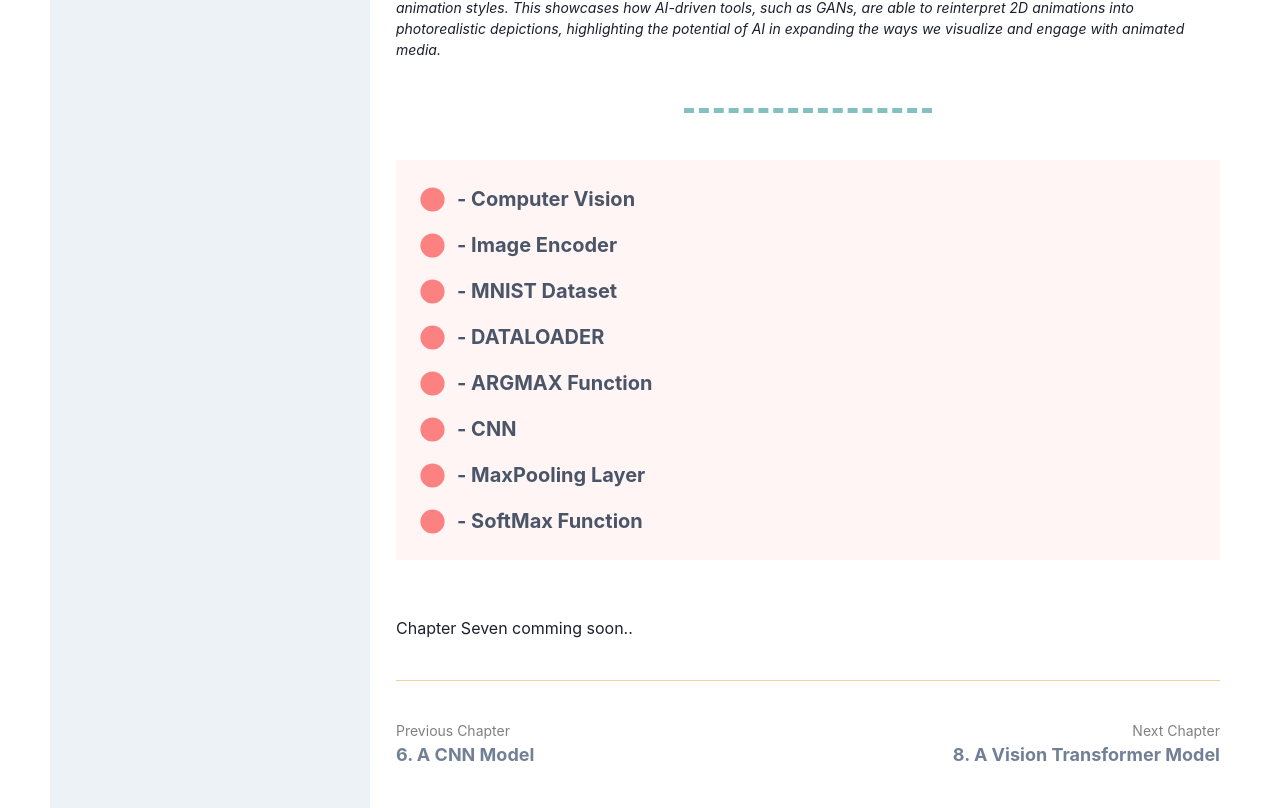
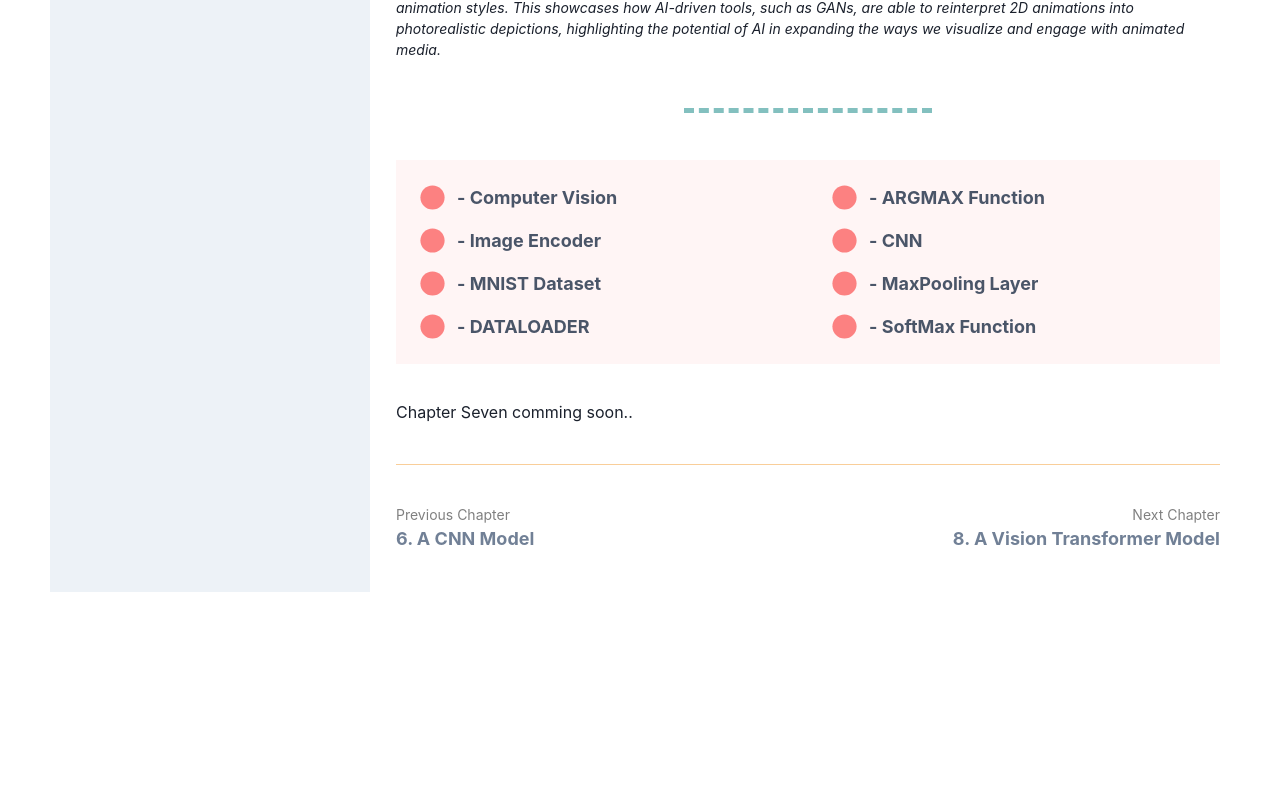
Before and after one commit to lqfeng2022/pytorch-hub, a React (Vite) app: page /the-maths-behind-three in a window 1280 px wide. Shown: the part 1020-1828 px from the top of the page. After the commit the page ends 1612 px from the top, so only its background shows below. Built offline with nearby package versions, Linux system fonts and the light colour scheme.

Commit message:
ChapterList rearrange

```diff
--- a/src/components/ChapterList.tsx
+++ b/src/components/ChapterList.tsx
@@ -7,7 +7,6 @@ interface Props {
   items: SectionItem[],
   descrip: Content[]
 }
-
 const ChapterList = ({ items, descrip }: Props) => {
   return (
     <Box py={5}>
--- a/src/components/ChapterListNine.tsx
+++ b/src/components/ChapterListTwo.tsx
@@ -1,26 +1,28 @@
 import { Box, List, ListItem, SimpleGrid, Stack, Text } from '@chakra-ui/react'
 import Lists from '../components/Lists'
-import covers from '../data/covers'
-import sectionList from '../data/sectionList'
+import Content from '../entities/content'
+import SectionItem from '../entities/sectionItem'
 
-const ChapterListNine = () => {
-  const cover = covers[9]
-  const { description: descript, items: lists } = sectionList[10]
-
+interface Props {
+  leftItems: SectionItem[],
+  rightItems: SectionItem[],
+  descrip: Content[]
+}
+const ChapterListTwo = ({leftItems, rightItems, descrip}: Props) => {
   return (
     <>
       <Box py={4} my={5} bg='red.50'>
         <SimpleGrid columns={{ sm: 1, md: 2 }} >
           <Box px={6} py={2} alignItems='center'>
             <List spacing={4}>
-              {lists.slice(0, 7).map((list) => <ListItem key={list.id}>
+              {leftItems.slice(0, 7).map((list) => <ListItem key={list.id}>
                 <Lists name={list.name}/>
               </ListItem>)}
             </List>
           </Box>
           <Box px={6} py={2} alignItems='center'>
             <List spacing={4}>
-              {lists.slice(-6).map((list) => <ListItem key={list.id}>
+              {rightItems.slice(-6).map((list) => <ListItem key={list.id}>
                 <Lists name={list.name}/>
               </ListItem>)}
             </List>
@@ -28,10 +30,10 @@ const ChapterListNine = () => {
         </SimpleGrid>
       </Box>
       <Stack spacing={4}>
-        {descript.map((p) => <Text key={p.id}>{p.value}</Text>)}
+        {descrip.map((p) => <Text key={p.id}>{p.value}</Text>)}
       </Stack>
     </>
   )
 }
 
-export default ChapterListNine
+export default ChapterListTwo
--- a/src/components/Lists.tsx
+++ b/src/components/Lists.tsx
@@ -10,7 +10,7 @@ const Lists = ({ name }: { name: string }) => {
         as={FaCircle}
         color='red.300'
       />
-      <Text as='b' fontSize={{base: 'md', md: 'xl'}} color='gray.600'>
+      <Text as='b' fontSize={{base: 'md', md: 'lg'}} color='gray.600'>
         {name}
       </Text>
     </Flex>
--- a/src/pages/ChapterNine.tsx
+++ b/src/pages/ChapterNine.tsx
@@ -1,14 +1,17 @@
 import { Container, Divider, Flex } from '@chakra-ui/react'
-import ChapterListNine from '../components/ChapterListNine'
 import FootLinks from '../components/FootLinks'
 import Header from '../components/Header'
 import covers from '../data/covers'
 import sectionList from '../data/sectionList'
+import ChapterListTwo from '../components/ChapterListTwo'
 
 const ChapterNine = () => {
   const cover = covers[9]
   const { name: l, link: ll } = sectionList[9]
   const { name: r, link: rl } = sectionList[11]
+  const { description: descript, items: lists } = sectionList[10]
+  const leftItems = lists.slice(0, 7)
+  const rightItems = lists.slice(-6)
 
   return (
     <Container maxW='1200px' px='10px'>
@@ -16,7 +19,11 @@ const ChapterNine = () => {
       <Flex align='center' h='60px'>
         <Divider variant='brand' w='30%' mx='auto'/>
       </Flex>
-      <ChapterListNine/>
+      <ChapterListTwo
+        leftItems={leftItems}
+        rightItems={rightItems}
+        descrip={descript}
+      />
       <div>Chapter Nine comming soon..</div>
       <Flex align='center' h='80px'>
         <Divider variant='thick'/>
--- a/src/pages/ChapterOne.tsx
+++ b/src/pages/ChapterOne.tsx
@@ -1,5 +1,4 @@
 import { Container, Divider, Flex } from '@chakra-ui/react'
-import ChapterList from '../components/ChapterList'
 import FootLinks from '../components/FootLinks'
 import Header from '../components/Header'
 import {
@@ -14,10 +13,13 @@ import {
 import useScrollToHash from '../components/useScrollToHash'
 import covers from '../data/covers'
 import sectionList from '../data/sectionList'
+import ChapterListTwo from '../components/ChapterListTwo'
 
 const ChapterOne = () => {
   const cover = covers[1]
   const { description: descript, items: lists } = sectionList[2];
+  const lItems = lists.slice(0, 4)
+  const rItems = lists.slice(-4)
   const [ tensor, create, attrib, oper, manipul, index, reproduc, run
   ] = lists.slice(0, 8)
   const { name: l, link: ll } = sectionList[1]
@@ -31,7 +33,7 @@ const ChapterOne = () => {
       <Flex align='center' h='60px'>
         <Divider variant='brand' w='30%' mx='auto'/>
       </Flex>
-      <ChapterList items={lists} descrip={descript}/>
+      <ChapterListTwo leftItems={lItems} rightItems={rItems} descrip={descript}/>
       <div id={tensor.link}><TensorWhats/></div>
       <div id={create.link}><TensorCreate/></div>
       <div id={attrib.link}><TensorAttributs/></div>
--- a/src/pages/ChapterSeven.tsx
+++ b/src/pages/ChapterSeven.tsx
@@ -3,11 +3,13 @@ import sectionList from '../data/sectionList'
 import FootLinks from '../components/FootLinks'
 import covers from '../data/covers'
 import Header from '../components/Header'
-import ChapterList from '../components/ChapterList'
+import ChapterListTwo from '../components/ChapterListTwo'
 
 const ChapterSeven = () => {
   const cover = covers[7]
   const { description: descript, items: lists } = sectionList[8]
+  const lItems = lists.slice(0, 4)
+  const rItems = lists.slice(-4)
   const { name: l, link: ll } = sectionList[7]
   const { name: r, link: rl } = sectionList[9]
 
@@ -17,7 +19,7 @@ const ChapterSeven = () => {
       <Flex align='center' h='60px'>
         <Divider variant='brand' w='30%' mx='auto'/>
       </Flex>
-      <ChapterList items={lists} descrip={descript}/>
+      <ChapterListTwo leftItems={lItems} rightItems={rItems} descrip={descript}/>
       <div>Chapter Seven comming soon..</div>
       <Flex align='center' h='80px'>
         <Divider variant='thick'/>
--- a/src/pages/ChapterZero.tsx
+++ b/src/pages/ChapterZero.tsx
@@ -9,17 +9,19 @@ import {
   PTSection,
   Prerequisites
 } from '../components/chapter_zero';
-import ChapterList from '../components/ChapterList';
 import FootLinks from '../components/FootLinks';
 import Header from '../components/Header';
 import useScrollToHash from '../components/useScrollToHash';
 import chapterZero from '../data/chapterZero';
 import covers from '../data/covers';
 import sectionList from '../data/sectionList';
+import ChapterListTwo from '../components/ChapterListTwo';
 
 const ChapterZero = () => {
   const cover = covers[0]
   const { description: descript, items: lists } = sectionList[1]
+  const lItems = lists.slice(0, 4)
+  const rItems = lists.slice(-4)
   const [ ai, ml, dl, nn, lib, pt, pre, take ] = lists.slice(0, 8)
   const { name: l, link: ll } = sectionList[0]
   const { name: r, link: rl } = sectionList[2]
@@ -33,7 +35,7 @@ const ChapterZero = () => {
       <Flex align='center' justifyContent='center' h='80px'>
         <Divider variant='brand' w='30%'/>
       </Flex>
-      <ChapterList items={lists} descrip={descript}/>
+      <ChapterListTwo leftItems={lItems} rightItems={rItems} descrip={descript}/>
       <div id={ai.link}><AISection/></div>
       <div id={ml.link}><MLSection/></div>
       <div id={dl.link}><DLSection/></div>
```
